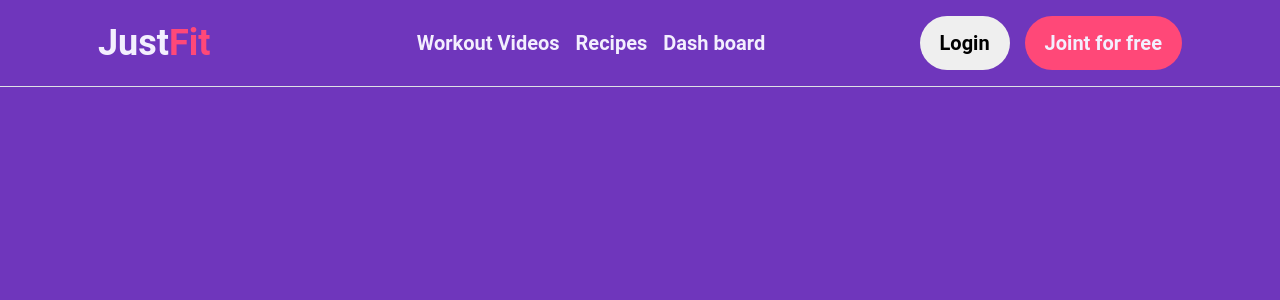
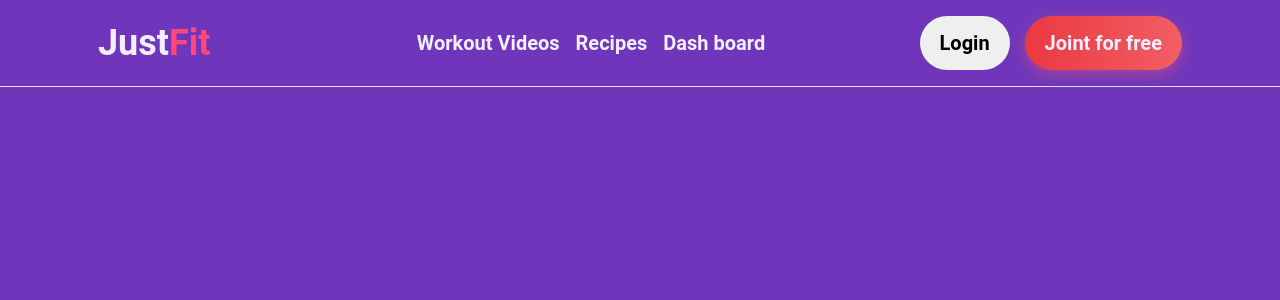
Before and after one commit to eakkarunpoom/JustFit-D2, a React (Vite) app: page / in a window 1280 px wide. Shown: the top 300 px of the page. Built offline with nearby package versions, Linux system fonts and the light colour scheme.

Commit message:
hover login/sign up

```diff
--- a/src/component/LoginBtn/LoginBtn.css
+++ b/src/component/LoginBtn/LoginBtn.css
@@ -5,3 +5,12 @@
   border: none;
   font-weight: bold;
 }
+
+.login:hover {
+  background-color: rgb(177, 177, 177);
+  background-position: 100% 0;
+  moz-transition: all 0.4s ease-in-out;
+  -o-transition: all 0.4s ease-in-out;
+  -webkit-transition: all 0.4s ease-in-out;
+  transition: all 0.4s ease-in-out;
+}
--- a/src/component/SingUpBtn/SignUpBtn.css
+++ b/src/component/SingUpBtn/SignUpBtn.css
@@ -3,3 +3,30 @@
   color: var(--light);
   margin-left: 15px;
 }
+
+.sign-in {
+  background-size: 300% 100%;
+  moz-transition: all 0.4s ease-in-out;
+  -o-transition: all 0.4s ease-in-out;
+  -webkit-transition: all 0.4s ease-in-out;
+  transition: all 0.4s ease-in-out;
+}
+
+.sign-in:hover {
+  background-position: 100% 0;
+  moz-transition: all 0.4s ease-in-out;
+  -o-transition: all 0.4s ease-in-out;
+  -webkit-transition: all 0.4s ease-in-out;
+  transition: all 0.4s ease-in-out;
+}
+
+.sign-in {
+  background-image: linear-gradient(
+    to right,
+    #eb3941,
+    #f15e64,
+    #e14e53,
+    #e2373f
+  );
+  box-shadow: 0 5px 15px rgba(242, 97, 103, 0.4);
+}
```
Also changed, not shown: src/pages/DashBoardPage.jsx (added), src/pages/Recipes.jsx (added), src/pages/WorkOut.jsx (added).
